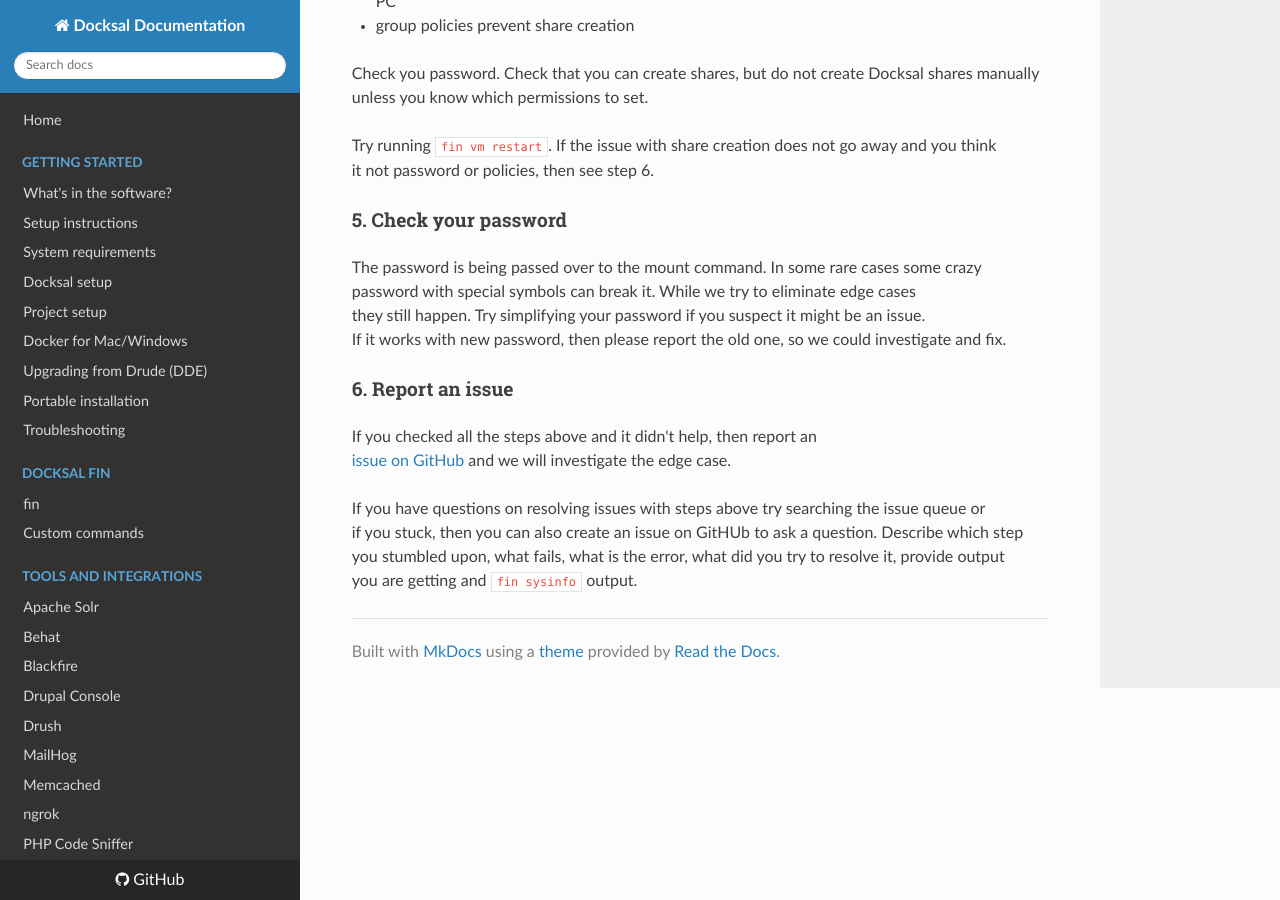
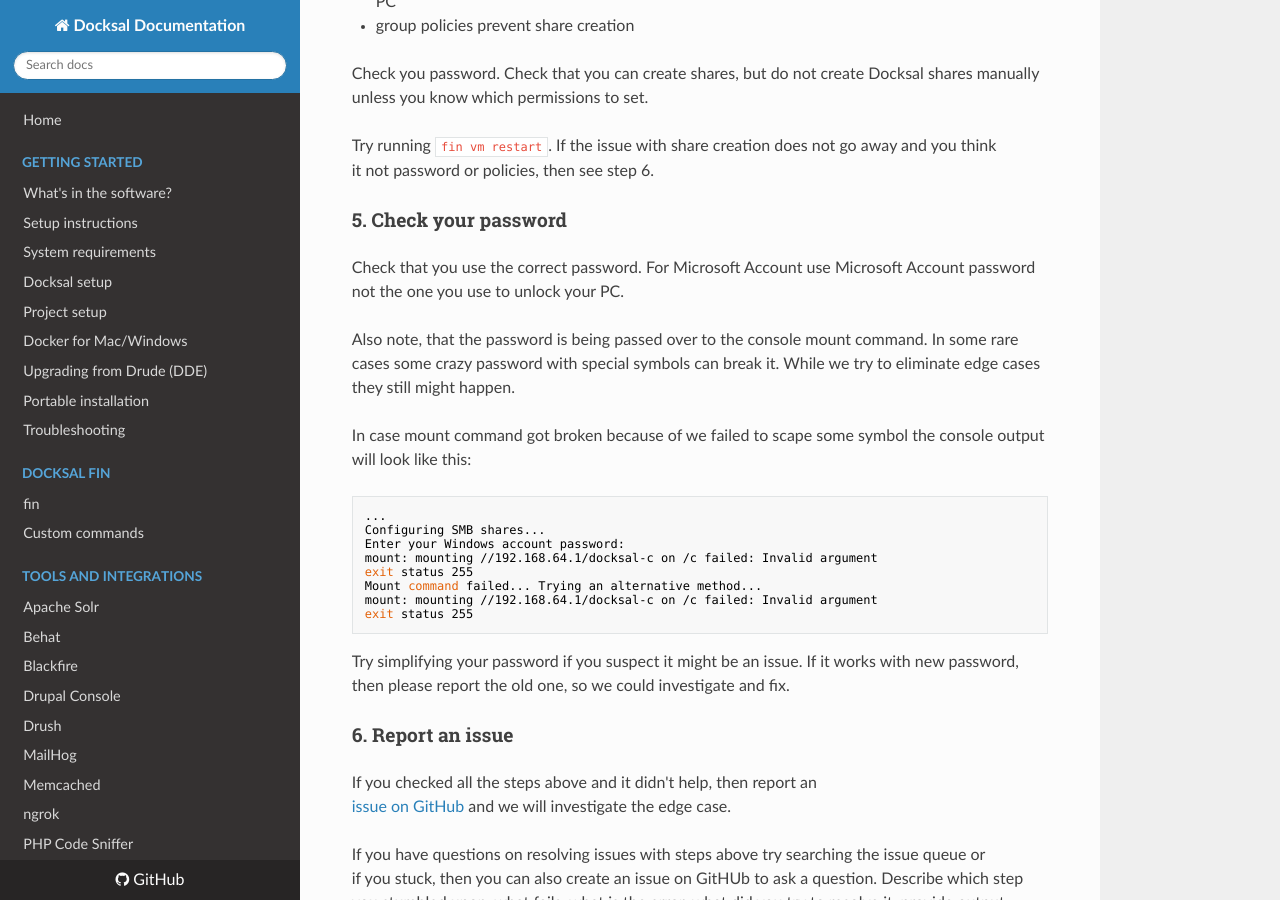
Before and after one commit to docksal/docksal, an MkDocs documentation site: the page built from docs/troubleshooting-smb.md, in a window 1280 px wide and 900 px high, scrolled down 4676 px. Built offline with MkDocs 1.6.1, drawn with Linux system fonts in a browser that asks for light colours; nearby versions of some CDN libraries; old or Windows-style settings are respelled for this version of MkDocs.

Commit message:
Update SMB troubleshooting

````diff
--- a/docs/troubleshooting-smb.md
+++ b/docs/troubleshooting-smb.md
@@ -142,10 +142,29 @@ it not password or policies, then see step 6.
 
 ### 5. Check your password
 
-The password is being passed over to the mount command. In some rare cases some crazy
-password with special symbols can break it. While we try to eliminate edge cases
-they still happen. Try simplifying your password if you suspect it might be an issue.
-If it works with new password, then please report the old one, so we could investigate and fix.
+Check that you use the correct password. For Microsoft Account use Microsoft Account password
+not the one you use to unlock your PC.
+
+Also note, that the password is being passed over to the console mount command. In some rare
+cases some crazy password with special symbols can break it. While we try to eliminate edge cases
+they still might happen.
+
+In case mount command got broken because of we failed to scape some symbol the console output
+will look like this:
+
+```
+...
+Configuring SMB shares...
+Enter your Windows account password:
+mount: mounting //192.168.64.1/docksal-c on /c failed: Invalid argument
+exit status 255
+Mount command failed... Trying an alternative method...
+mount: mounting //192.168.64.1/docksal-c on /c failed: Invalid argument
+exit status 255
+```
+
+Try simplifying your password if you suspect it might be an issue. If it works with new password,
+then please report the old one, so we could investigate and fix.
 
 ### 6. Report an issue
 
````
